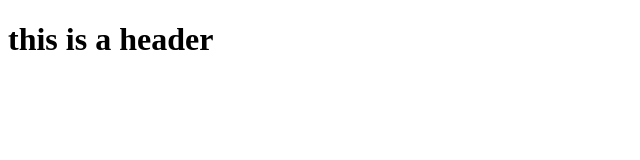
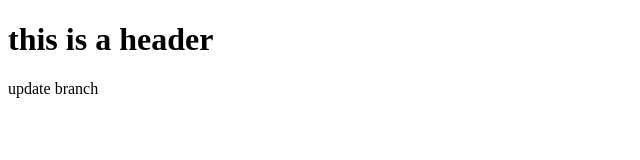
Before and after one commit to adel-nodehi/branch-test, a plain HTML site: page index.html in a window 1280 px wide. Shown: the whole page, without its empty margins (0-640 px from the left). Drawn offline with Linux system fonts and the light colour scheme.

Commit message:
update branch

```diff
--- a/index.html
+++ b/index.html
@@ -7,5 +7,7 @@
   </head>
   <body>
     <h1>this is a header</h1>
+
+    <p>update branch</p>
   </body>
 </html>
```
